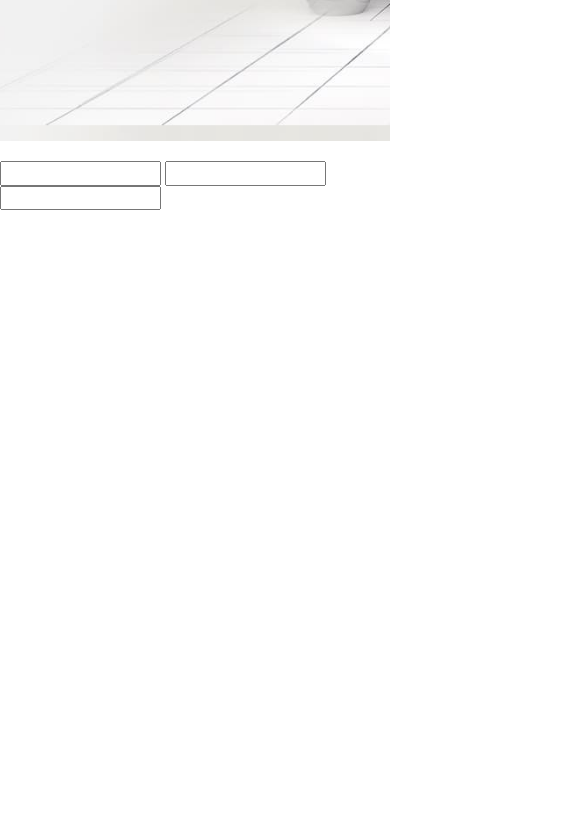
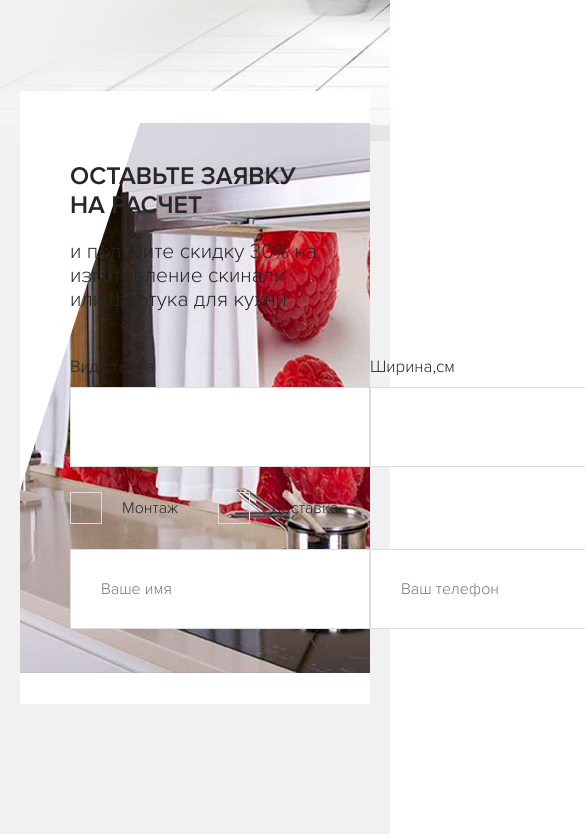
Before and after one commit to maksim-ppv/skinali, a plain HTML site: page index.html in a window 390 px wide. Shown: the part 545-1379 px from the top of the page, 585 px wide, since content can reach past the window. Before the commit the page ends 844 px from the top, so only its background shows below. Drawn offline with Linux system fonts and the light colour scheme.

Commit message:
Добавлена секция order без адаптива

```diff
--- a/index.html
+++ b/index.html
@@ -61,14 +61,55 @@
         <!-- /.hero -->
     </header>
     <!-- /.header -->
-    <div class="order">
-        <h2 class="order-title"></h2>
-        <div class="order-description"></div>
-        <form action="" class="form">
-            <input type="text">
-            <input type="text">
-            <input type="text">
-        </form>
-    </div>
+    <section class="order bg-color">
+        <div class="container">
+            <div class="order__block order-block">
+                <h2 class="order__title">Оставьте заявку на расчет</h2>
+                <!-- /.order__title -->
+                <span class="order__description">и получите скидку 30% на изготовление скинали или фартука для кухни</span>
+                <!-- /.order__description -->
+                <form action="" class="form order__form">
+                    <div class="form__row">
+                        <div class="form__group">
+                            <label for="" class="form__order">Вид стекла</label>
+                            <input type="text" class="input form__input">
+                        </div>
+                        <div class="form__group">
+                            <label for="" class="form__order">Ширина,см</label>
+                            <input type="text" class="input form__input">
+                        </div>
+                        <div class="form__group">
+                            <label for="" class="form__order">Высота,см</label>
+                            <input type="text" class="input form__input">
+                        </div>
+                    </div>
+                    <div class="form__row">
+                        <div class="form__checkbox">
+                            <input class="checkbox" type="checkbox" id="install">
+                            <label class="checkbox-label" for="install">Монтаж</label>
+                        </div>
+                        <div class="form__checkbox">
+                            <input class="checkbox" type="checkbox" id="delivery">
+                            <label class="checkbox-label" for="delivery">Доставка</label>
+                        </div>
+                    </div>
+                    <div class="form__row">
+                            <div class="form__group">
+                                <input type="text" class="input form__input" placeholder="Ваше имя">
+                            </div>
+                            <div class="form__group">
+                                <input type="text" class="input form__input" placeholder="Ваш телефон">
+                            </div>
+                            <div class="form__group">
+                                <input type="submit" class="btn btn-order" value="Получить скидку">
+                            </div>
+                        </div>
+                </form>
+            </div>
+            <!-- /.order__block -->
+        </div>
+        <!-- /.contain -->
+    </section>
+    <!-- /.order -->
 </body>
 </html>
--- a/sass/_colors.sass
+++ b/sass/_colors.sass
@@ -1,3 +1,4 @@
 $text-color: #262626
 $text-color-secondary: #6b6b6b
 $text-color-blue: #5986e3
+$bg-color: #f1f1f1
--- a/sass/_interface.sass
+++ b/sass/_interface.sass
@@ -17,6 +17,11 @@ body
     color: #fff
     border: none
     +bold
+    &-order
+        height: 80px
+        width: 300px
+.bg-color
+    background: $bg-color
 @media (max-width: 576px)
     .btn-o
         display: none
--- a/sass/sections/_hero.sass
+++ b/sass/sections/_hero.sass
@@ -1,5 +1,5 @@
 .hero
-    background: #f1f1f1 url('../img/hero/hero-bg.jpg') no-repeat -150px
+    background: #f1f1f1 url('../img/hero/hero-bg.jpg') no-repeat -100px
     background-size: cover
     margin-top: 80px
     padding-top: 80px
--- a/sass/sections/_navbar.sass
+++ b/sass/sections/_navbar.sass
@@ -35,9 +35,11 @@
     width: 100%
     background-color: $text-color-blue
     z-index: 1
-    transform: translateY(-100%)
+    opacity: 0
+    transform: translateY(-200%)
     &_active
         transition: 0.2s
+        opacity: 1
         transform: translateY(-101%)
     &__nav
         display: flex
--- /dev/null
+++ b/sass/sections/_order.sass
@@ -0,0 +1,49 @@
+.order
+    padding: 130px 0
+    &-block
+        background: #ffffff url(../img/order/form-bg.png) no-repeat right
+        padding: 50px
+    &__block
+        margin-top: -180px
+    &__title
+        font-size: 25px
+        text-transform: uppercase
+        +bold
+        margin-bottom: 20px
+    &__description
+        display: block
+        font-size: 21px
+        margin-bottom: 45px
+.form
+    &__row
+        display: flex
+        align-items: center
+        min-width: 900px
+        margin-bottom: 25px
+    &__input
+        width: 100%
+    &__order
+        display: block
+        font-size: 17px
+        margin-bottom: 10px
+.checkbox
+    display: none
+    &:checked + label:before
+        background-color: $text-color-blue
+    &-label
+        display: flex
+        align-items: center
+        margin-right: 40px
+        &:hover
+            cursor: pointer
+        &:before
+            content: ''
+            border: 1px solid #dddddd
+            width: 30px
+            height: 30px
+            margin-right: 20px
+.input
+    height: 80px
+    width: 300px
+    padding: 30px
+    border: 1px solid #dddddd
--- a/sass/style.sass
+++ b/sass/style.sass
@@ -4,3 +4,4 @@
 @import 'interface'
 @import 'sections/navbar'
 @import 'sections/hero'
+@import 'sections/order'
```
Also changed, not shown: css/style.css, 1 other file.
